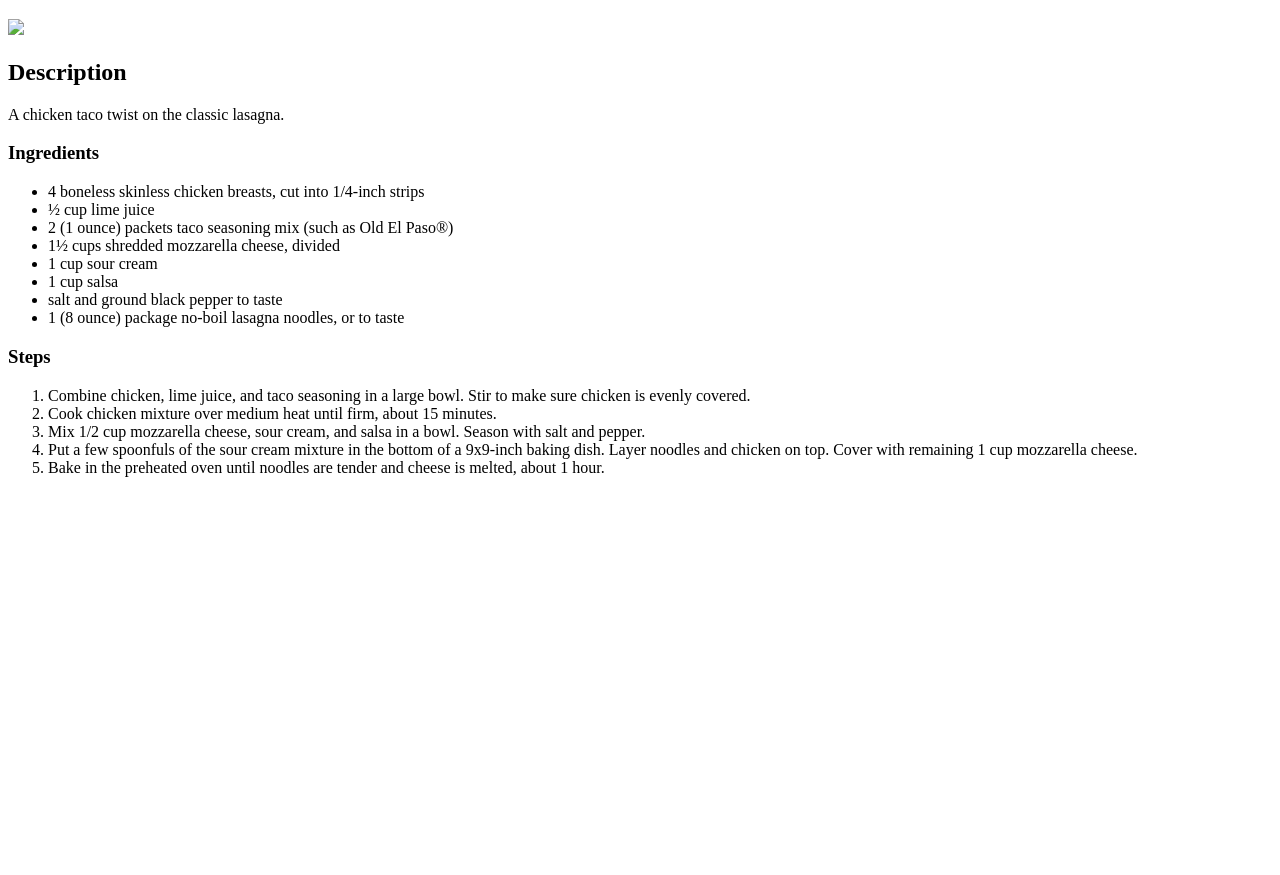
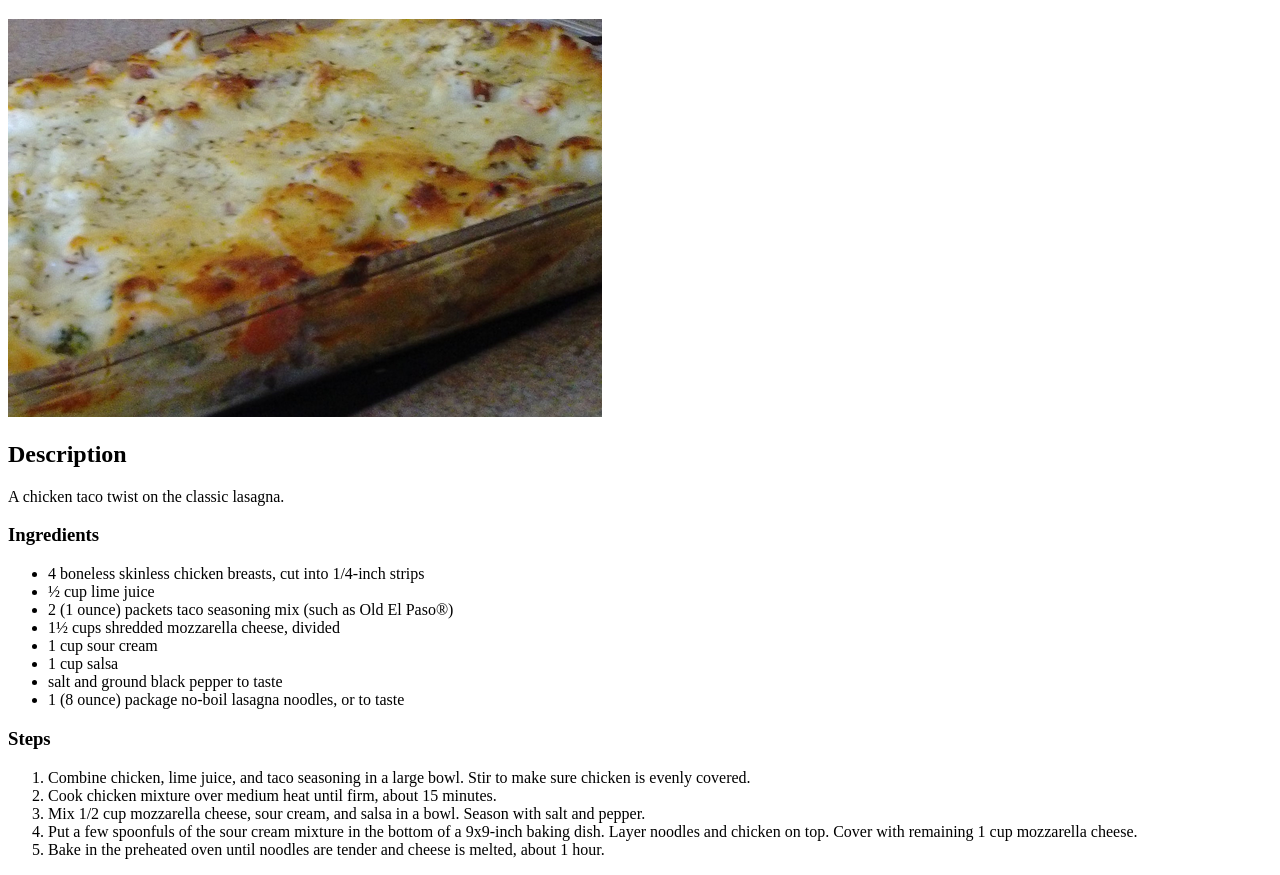
Before and after one commit to Juicestin/odin-recipes, a plain HTML site: page recipes/lasagna.html in a window 1280 px wide. Shown: the part 61-936 px from the top of the page. Before the commit the page ends 800 px from the top, so only its background shows below. Drawn offline with Linux system fonts and the light colour scheme.

Commit message:
Fixing lasagna image

```diff
--- a/recipes/lasagna.html
+++ b/recipes/lasagna.html
@@ -8,7 +8,7 @@
     </head>
     <body>
         <h1>Chicken Taco Lasagna</h1>
-        <img src="images/lasagna.jpg">
+        <img src="../images/lasagna.jpeg" alt="Chicken Taco Lasagna Picture">
 
         <h2>Description</h2>
         <p>A chicken taco twist on the classic lasagna.</p>
```
